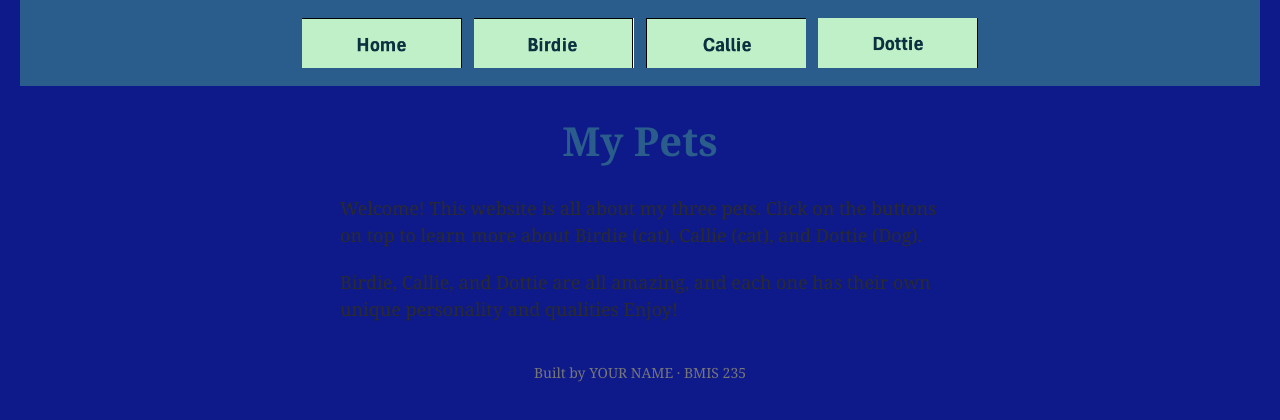
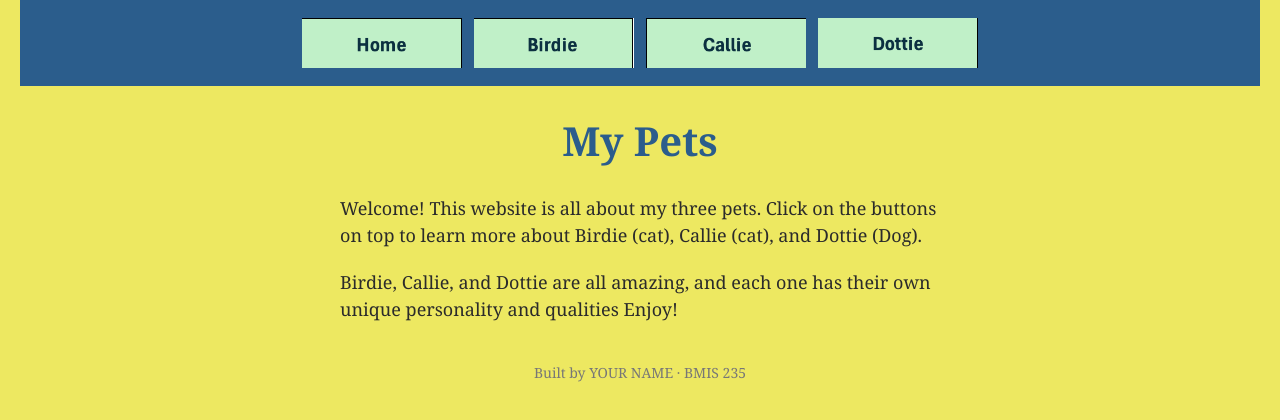
Before and after one commit to abrinkley06/bmis235-html-3, a plain HTML site: page index.html in a window 1280 px wide. Drawn offline with Linux system fonts and the light colour scheme.

Commit message:
Change background color from blue to yellow

```diff
--- a/styles.css
+++ b/styles.css
@@ -11,7 +11,7 @@
 
 body {
     font-family: Georgia, "Times New Roman", serif;
-    background-color: #0e1a8a;
+    background-color: #ede861;
     color: #2b2b2b;
     margin: 0;
     padding: 0 20px 40px 20px;
```
